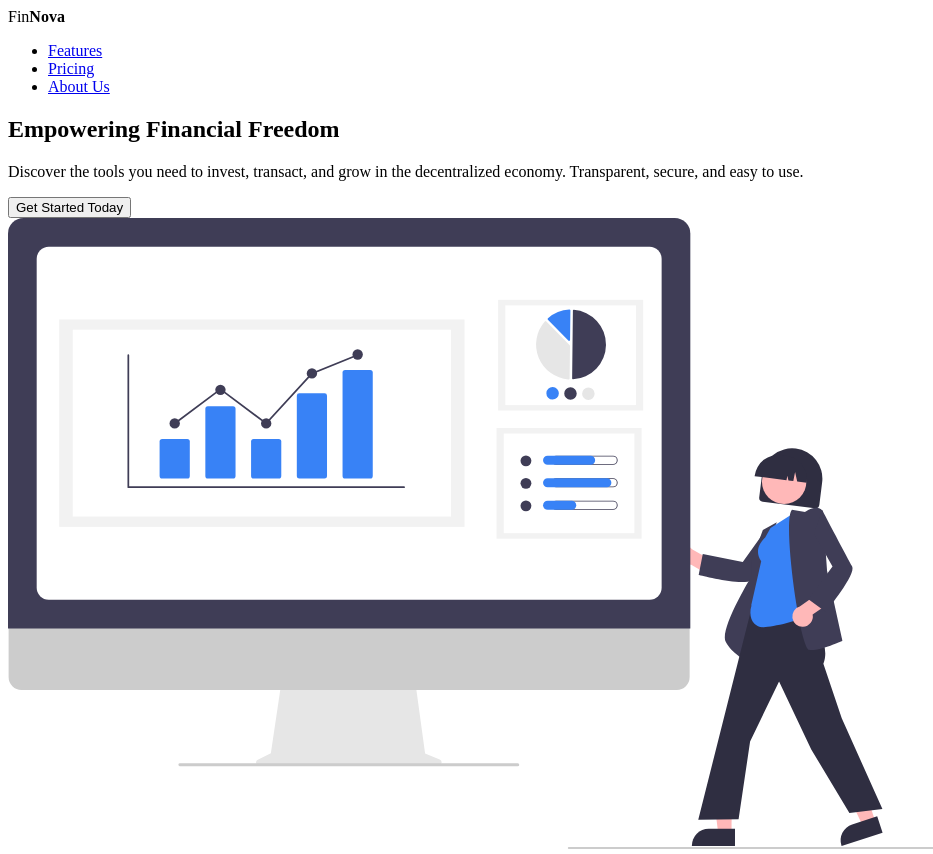
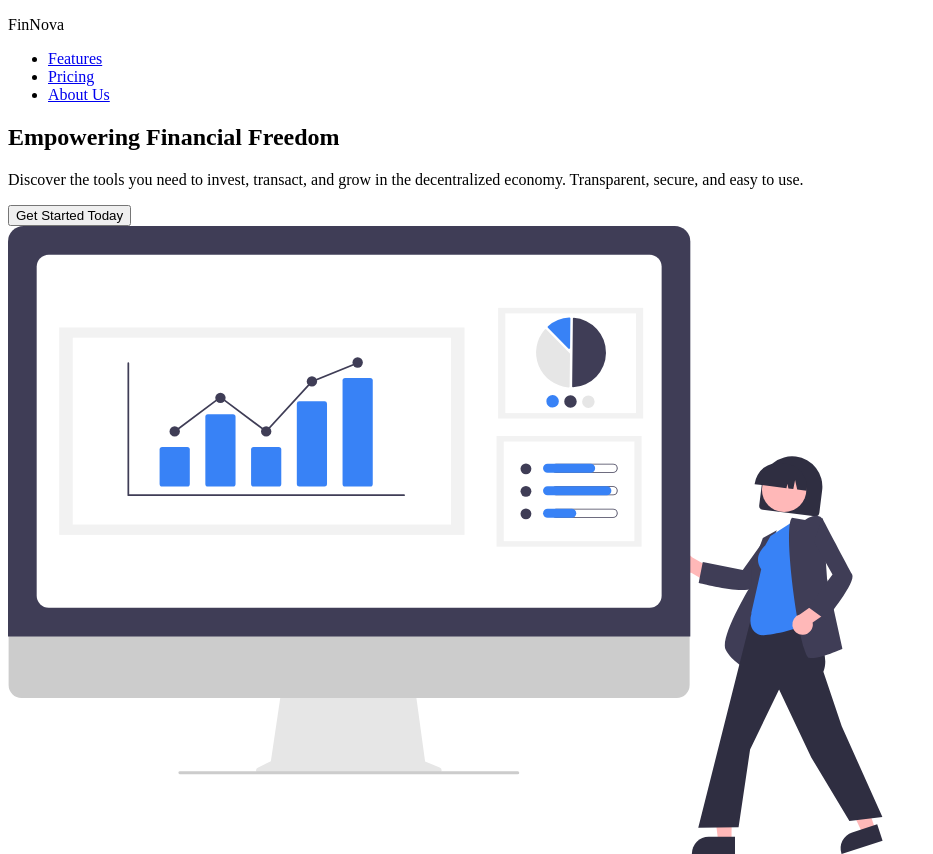
Before and after one commit to dmtrbtts/landing-page, a plain HTML site: page index.html in a window 1280 px wide. Shown: the top 854 px of the page, without its empty margins (0-933 px from the left). Drawn offline with Linux system fonts and the light colour scheme.

Commit message:
Update logo markup

```diff
--- a/index.html
+++ b/index.html
@@ -11,9 +11,7 @@
 <body>
   <header class="page-header">
     <div class="container">
-      <div class="logo">
-        <span>Fin</span><strong>Nova</strong>
-      </div>
+      <p class="logo">FinNova</p>
       <nav class="nav-menu">
         <ul class="nav-links">
           <li><a href="#features">Features</a></li>
```
